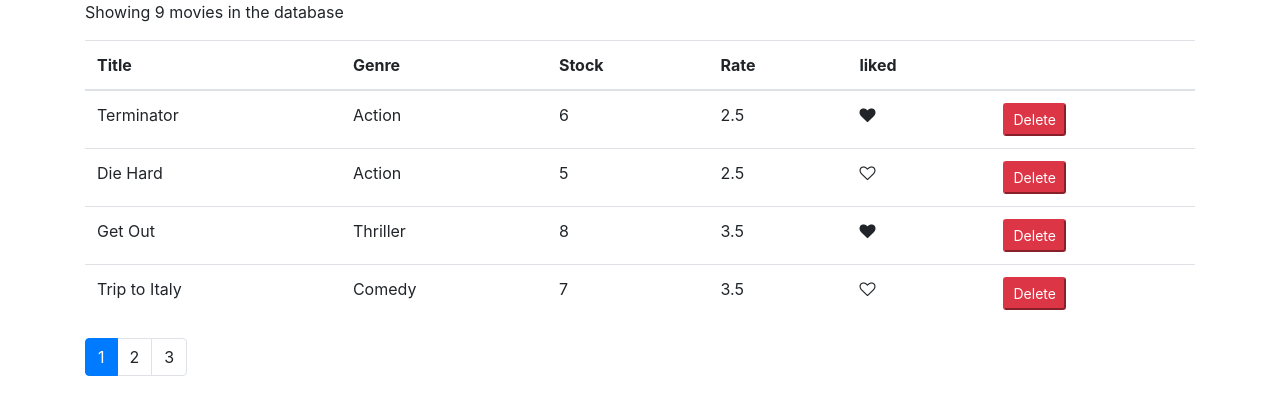
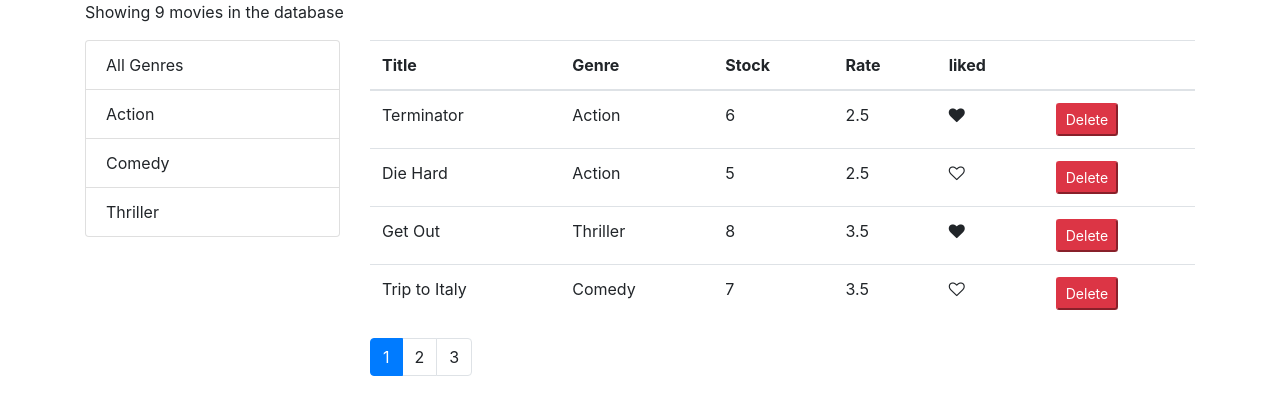
Before and after one commit to jrcayetano/vidly, a React (Create React App) app: page / in a window 1280 px wide. Shown: the top 414 px of the page. Built offline with nearby package versions, Linux system fonts and the light colour scheme.

Commit message:
Added filter by genre

```diff
--- a/src/components/TableMovie.jsx
+++ b/src/components/TableMovie.jsx
@@ -1,8 +1,10 @@
 import React, { Component } from 'react';
 import { getMovies } from '../services/fakeMovieService';
+import { getGenres } from '../services/fakeGenreService';
 import Movie from './Movie';
 import Pagination from './common/Pagination';
 import { paginate } from '../utils/paginate';
+import ListGroup from './common/ListGroup';
 
 class TableMovie extends Component {
   constructor(props) {
@@ -11,12 +13,15 @@
       movies: [],
       headerTable: ['Title', 'Genre', 'Stock', 'Rate', 'liked', ''],
       pageSize: 4,
-      currentPage: 1
+      currentPage: 1,
+      genres: [],
+      selectedGenre: null
     };
   }
 
   componentDidMount() {
-    this.setState({ movies: getMovies() });
+    const genres = [{ name: 'All Genres' }, ...getGenres()];
+    this.setState({ movies: getMovies(), genres });
   }
 
   deletMovieHandle = movie => {
@@ -36,23 +41,47 @@
 
   handlePageChange = page => {
     this.setState({ currentPage: page });
-    console.log('Page change', page);
+  };
+  handleGenreSelect = genre => {
+    this.setState({ selectedGenre: genre, currentPage: 1 });
+    console.log('genre', genre);
   };
 
   render() {
-    const { currentPage, pageSize, movies: allMovies } = this.state;
+    const {
+      currentPage,
+      pageSize,
+      movies: allMovies,
+      genres: allGenres,
+      selectedGenre
+    } = this.state;
+
+    const filtered =
+      selectedGenre && selectedGenre._id
+        ? allMovies.filter(movie => movie.genre._id === selectedGenre._id)
+        : allMovies;
+
+    const movies = paginate(filtered, currentPage, pageSize);
 
     const movieMessage =
-      this.state.movies.length !== 0 ? (
-        <p>Showing {this.state.movies.length} movies in the database</p>
+      filtered.length !== 0 ? (
+        <p>Showing {filtered.length} movies in the database</p>
       ) : (
         <p>There is not movie on database</p>
       );
-    const movies = paginate(allMovies, currentPage, pageSize);
 
     return (
       <React.Fragment>
         {movieMessage}
+        <div className="row">
+          <div className="col-3">
+            <ListGroup
+              items={allGenres}
+              selectedItem={selectedGenre}
+              onItemSelect={this.handleGenreSelect}
+            />
+          </div>
+          <div className="col">
             <table className="table">
               <thead>
                 <tr>
@@ -76,11 +105,13 @@
               </tbody>
             </table>
             <Pagination
-          itemsCount={this.state.movies.length}
+              itemsCount={filtered.length}
               pageSize={pageSize}
               currentPage={currentPage}
               onPageChange={this.handlePageChange}
             />
+          </div>
+        </div>
       </React.Fragment>
     );
   }
--- /dev/null
+++ b/src/components/common/ListGroup.jsx
@@ -0,0 +1,34 @@
+import React from 'react';
+const ListGroup = props => {
+  const {
+    selectedItem,
+    textProperty,
+    valueProperty,
+    items,
+    onItemSelect
+  } = props;
+  console.log(items);
+  return (
+    <ul className="list-group">
+      {items.map(item => (
+        <li
+          style={{ cursor: 'pointer' }}
+          className={
+            item === selectedItem ? 'list-group-item active' : 'list-group-item'
+          }
+          key={item[valueProperty]}
+          onClick={() => onItemSelect(item)}
+        >
+          {item[textProperty]}
+        </li>
+      ))}
+    </ul>
+  );
+};
+
+ListGroup.defaultProps = {
+  textProperty: 'name',
+  valueProperty: '_id'
+};
+
+export default ListGroup;
--- a/src/components/common/Pagination.jsx
+++ b/src/components/common/Pagination.jsx
@@ -1,4 +1,4 @@
-import React, { Component } from 'react';
+import React from 'react';
 import PropsTypes from 'prop-types';
 import _ from 'lodash';
 const Pagination = props => {
```
Lines whose indentation alone changed are shown as unchanged.
